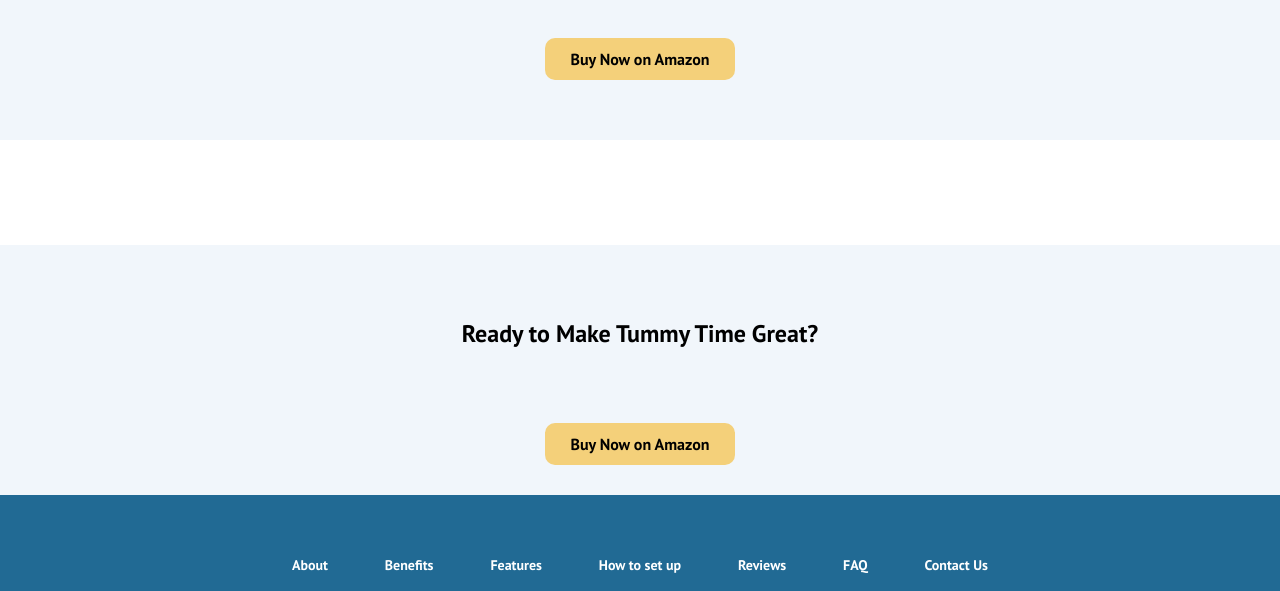
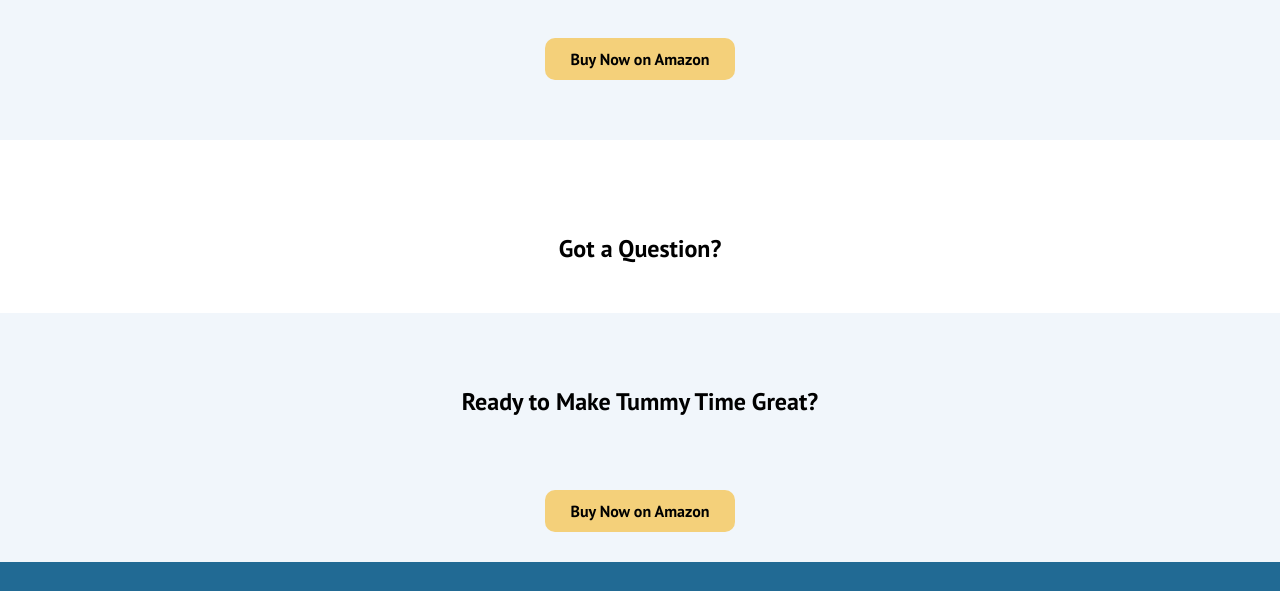
Before and after one commit to KeepGen/baby-playtime, a plain HTML site: page index.html in a window 1280 px wide. Shown: the part 7189-7780 px from the top of the page. Drawn offline with Linux system fonts and the light colour scheme.

Commit message:
create: create faw base section

```diff
--- a/index.html
+++ b/index.html
@@ -600,6 +600,8 @@
   <section class="faq">
     <div class="container">
       <div class="faq__wrapper">
+        <h2 class="faq__title">Got a Question?</h2>
+
 
       </div>
       <!-- /.faq__wrapper -->
@@ -611,7 +613,7 @@
   <section class="ready">
     <div class="container">
       <div class="ready__wrapper">
-        <h1 class="ready__title">Ready to Make Tummy&nbsp;Time&nbsp;Great?</h1>
+        <h2 class="ready__title">Ready to Make Tummy&nbsp;Time&nbsp;Great?</h2>
 
         <svg class="icon arrow">
           <use xlink:href="img/sprite.svg#arrow"></use>
--- a/sass/blocks/_faq.sass
+++ b/sass/blocks/_faq.sass
@@ -1,3 +1,7 @@
 .faq
   padding-top: 75px
   padding-bottom: 30px
+  &__wrapper
+    display: flex
+    flex-direction: column
+    align-items: center
```
Also changed, not shown: css/style.css, 1 other file.
